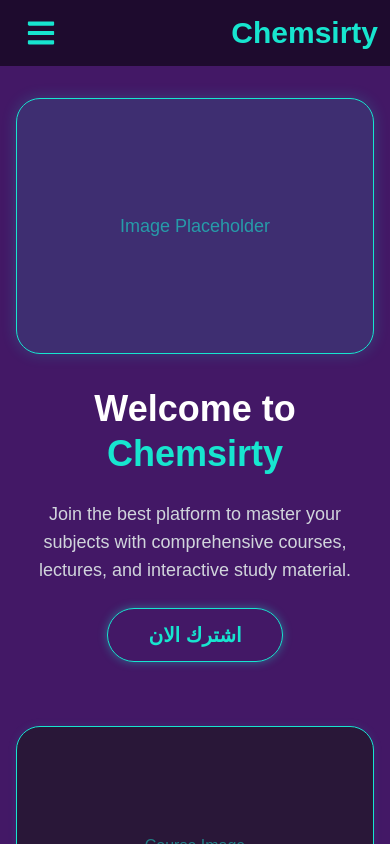
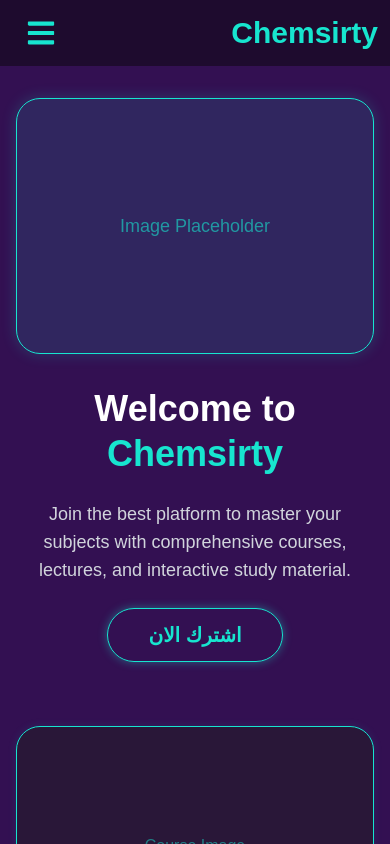
Before and after one commit to SHADY-MU/Chemsirty, a Next.js app: page / in a window 390 px wide. Shown: the top 844 px of the page. Built offline with nearby package versions, Linux system fonts and the light colour scheme; a web font is replaced by a local one.

Commit message:
UI: darken bg-main to fix mobile rendering brightness

```diff
--- a/app/globals.css
+++ b/app/globals.css
@@ -13,7 +13,7 @@
 }
 
 @theme {
-  --color-main: #431866;
+  --color-main: #331052; /* Darkened from #431866 to look deeper on mobile OLED screens */
   --color-main2: #1E0B2E;
   --color-color3: #17E5CF;
   --color-footer: #11061A
```
